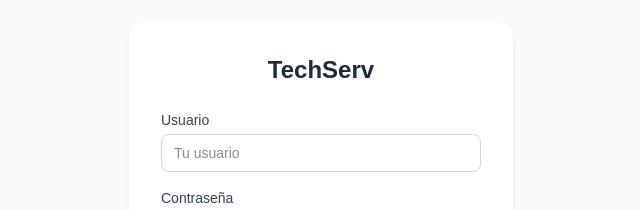
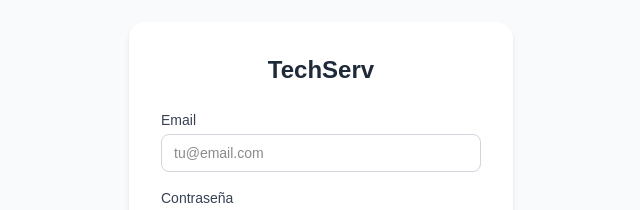
Before and after one commit to willy9461/techserv-frontend, a Next.js app: page /login in a window 1280 px wide. Shown: the part 204-414 px from the top of the page, without its empty margins (319-959 px from the left). Built offline with nearby package versions, Linux system fonts and the light colour scheme; no server answers.

Commit message:
fix: change login label from usuario to email (#104)

```diff
--- a/src/app/(auth)/login/page.tsx
+++ b/src/app/(auth)/login/page.tsx
@@ -59,18 +59,17 @@ export default function LoginPage() {
         <form onSubmit={handleSubmit} className="flex flex-col gap-4">
           <div>
             <label className="block text-sm font-medium text-gray-700 mb-1">
-              Usuario
+              Email
             </label>
             <input
-              type="text"
+              type="email"
               value={user}
               onChange={(e) => setUserInput(e.target.value)}
               className="w-full border border-gray-300 rounded-lg px-3 py-2 text-sm focus:outline-none focus:ring-2 focus:ring-blue-500"
-              placeholder="Tu usuario"
+              placeholder="tu@email.com"
               required
             />
           </div>
-
           <div>
             <label className="block text-sm font-medium text-gray-700 mb-1">
               Contraseña
```
